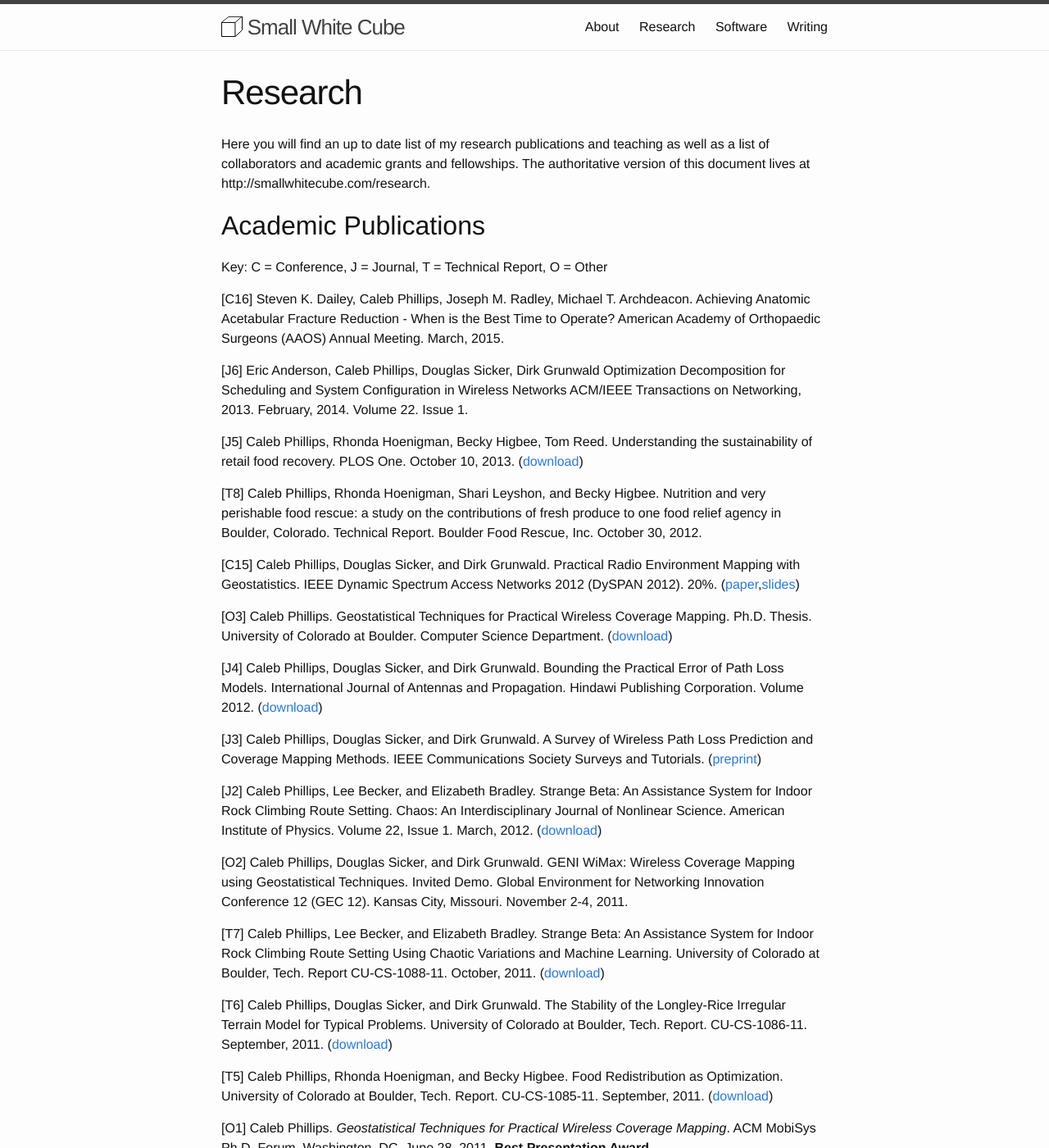
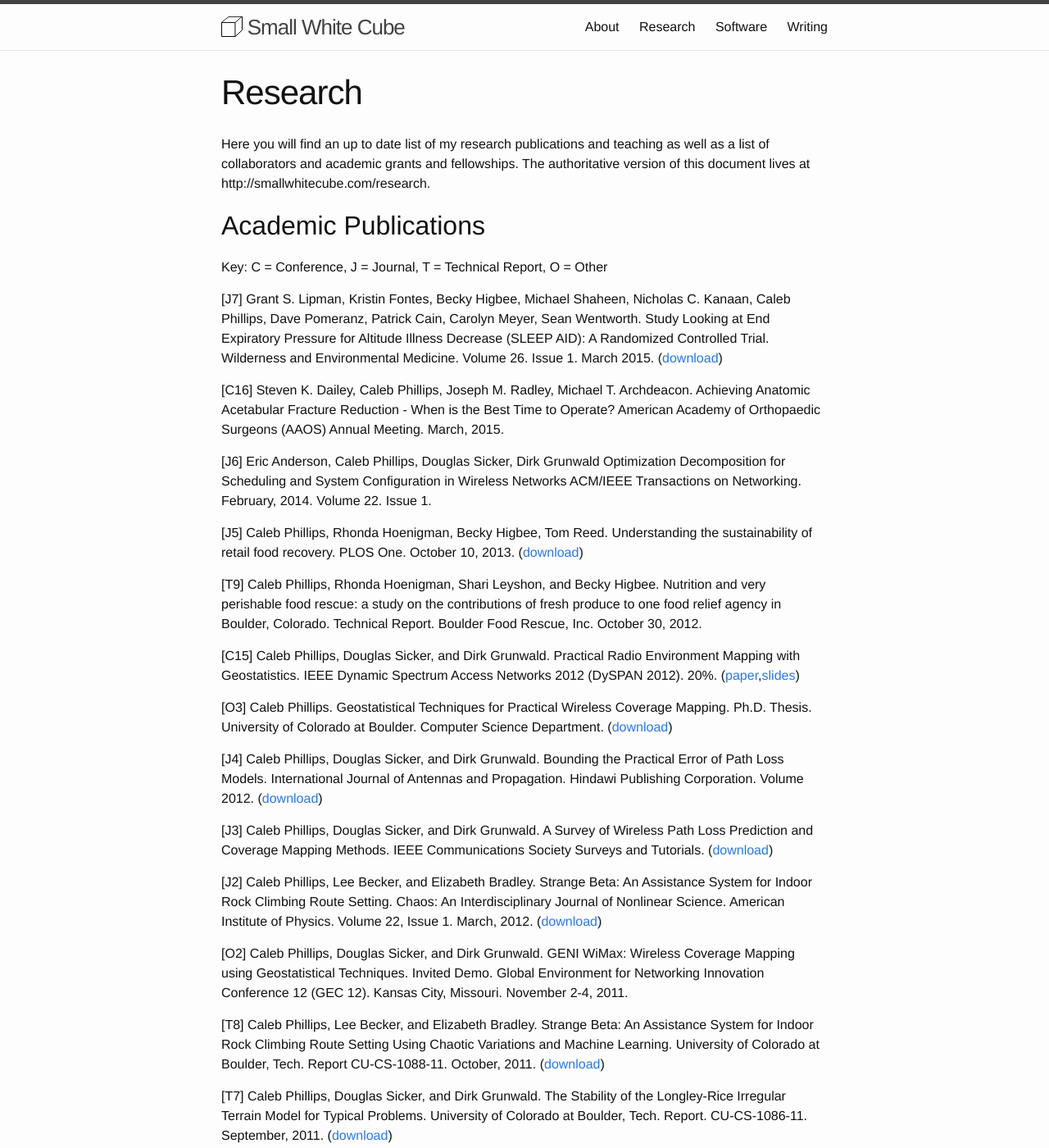
Before and after one commit to somerandomsequence/smallwhitecube, a Jekyll site: the page built from research.md, in a window 1280 px wide and 1400 px high. Shown: the whole window at 82% size. Built offline with Jekyll 4.4.1, drawn with Linux system fonts in a browser that asks for light colours; some of the changed text lies outside the part shown.

Commit message:
Updates to research and google code shut down

```diff
--- a/research.md
+++ b/research.md
@@ -9,13 +9,15 @@ Here you will find an up to date list of my research publications and teaching a
 
 Key: C = Conference, J = Journal, T = Technical Report, O = Other
 
+[J7] Grant S. Lipman, Kristin Fontes, Becky Higbee, Michael Shaheen, Nicholas C. Kanaan, Caleb Phillips, Dave Pomeranz, Patrick Cain, Carolyn Meyer, Sean Wentworth. Study Looking at End Expiratory Pressure for Altitude Illness Decrease (SLEEP AID): A Randomized Controlled Trial. Wilderness and Environmental Medicine. Volume 26. Issue 1. March 2015. ([download](http://www.wemjournal.org/article/S1080-6032%2814%2900310-X/abstract))
+
 [C16] Steven K. Dailey, Caleb Phillips, Joseph M. Radley, Michael T. Archdeacon. Achieving Anatomic Acetabular Fracture Reduction - When is the Best Time to Operate? American Academy of Orthopaedic Surgeons (AAOS) Annual Meeting. March, 2015.
 
-[J6] Eric Anderson, Caleb Phillips, Douglas Sicker, Dirk Grunwald Optimization Decomposition for Scheduling and System Configuration in Wireless Networks ACM/IEEE Transactions on Networking, 2013. February, 2014. Volume 22. Issue 1.
+[J6] Eric Anderson, Caleb Phillips, Douglas Sicker, Dirk Grunwald Optimization Decomposition for Scheduling and System Configuration in Wireless Networks ACM/IEEE Transactions on Networking. February, 2014. Volume 22. Issue 1.
 
 [J5] Caleb Phillips, Rhonda Hoenigman, Becky Higbee, Tom Reed. Understanding the sustainability of retail food recovery. PLOS One. October 10, 2013. ([download](http://dx.plos.org/10.1371/journal.pone.0075530))
 
-[T8] Caleb Phillips, Rhonda Hoenigman, Shari Leyshon, and Becky Higbee. Nutrition and very perishable food rescue: a study on the contributions of fresh produce to one food relief agency in Boulder, Colorado. Technical Report. Boulder Food Rescue, Inc. October 30, 2012.
+[T9] Caleb Phillips, Rhonda Hoenigman, Shari Leyshon, and Becky Higbee. Nutrition and very perishable food rescue: a study on the contributions of fresh produce to one food relief agency in Boulder, Colorado. Technical Report. Boulder Food Rescue, Inc. October 30, 2012.
 
 [C15] Caleb Phillips, Douglas Sicker, and Dirk Grunwald. Practical Radio Environment Mapping with Geostatistics. IEEE Dynamic Spectrum Access Networks 2012 (DySPAN 2012). 20%. ([paper](/pdfs/papers/dyspan2012.pdf),[slides](http://prezi.com/skk03hba2vlx/dyspan-2012/))
 
@@ -23,18 +25,18 @@ Key: C = Conference, J = Journal, T = Technical Report, O = Other
 
 [J4] Caleb Phillips, Douglas Sicker, and Dirk Grunwald. Bounding the Practical Error of Path Loss Models. International Journal of Antennas and Propagation. Hindawi Publishing Corporation. Volume 2012. ([download](http://www.hindawi.com/journals/ijap/2012/754158/))
 
-[J3] Caleb Phillips, Douglas Sicker, and Dirk Grunwald. A Survey of Wireless Path Loss Prediction and Coverage Mapping Methods. IEEE Communications Society Surveys and Tutorials. ([preprint](http://ieeexplore.ieee.org/xpl/articleDetails.jsp?tp=&arnumber=6165627&contentType=Early+Access+Articles&searchField%3DSearch_All%26queryText%3DA+Survey+of+Wireless+Path+Loss+Prediction+and+Coverage+Mapping+Methods))
+[J3] Caleb Phillips, Douglas Sicker, and Dirk Grunwald. A Survey of Wireless Path Loss Prediction and Coverage Mapping Methods. IEEE Communications Society Surveys and Tutorials. ([download](/pdfs/papers/ieeesurvey2013.pdf))
 
 [J2] Caleb Phillips, Lee Becker, and Elizabeth Bradley. Strange Beta: An Assistance System for Indoor Rock Climbing Route Setting. Chaos: An Interdisciplinary Journal of Nonlinear Science. American Institute of Physics. Volume 22, Issue 1. March, 2012. ([download](http://link.aip.org/link/?CHA/22/013130))
 
 [O2] Caleb Phillips, Douglas Sicker, and Dirk Grunwald. GENI WiMax: Wireless Coverage Mapping using Geostatistical Techniques. Invited Demo. Global Environment for Networking Innovation Conference 12 (GEC 12). Kansas City, Missouri. November 2-4, 2011.
 
-[T7] Caleb Phillips, Lee Becker, and Elizabeth Bradley. Strange Beta: An Assistance System for Indoor Rock Climbing Route Setting Using Chaotic Variations and Machine Learning. University of Colorado at Boulder, Tech. Report CU-CS-1088-11. October, 2011. ([download](http://www.cs.colorado.edu/department/publications/reports/docs/CU-CS-1088-11.pdf))
+[T8] Caleb Phillips, Lee Becker, and Elizabeth Bradley. Strange Beta: An Assistance System for Indoor Rock Climbing Route Setting Using Chaotic Variations and Machine Learning. University of Colorado at Boulder, Tech. Report CU-CS-1088-11. October, 2011. ([download](http://www.cs.colorado.edu/department/publications/reports/docs/CU-CS-1088-11.pdf))
 
-[T6] Caleb Phillips, Douglas Sicker, and Dirk Grunwald. The Stability of the Longley-Rice Irregular Terrain Model for Typical Problems.
+[T7] Caleb Phillips, Douglas Sicker, and Dirk Grunwald. The Stability of the Longley-Rice Irregular Terrain Model for Typical Problems.
 University of Colorado at Boulder, Tech. Report. CU-CS-1086-11. September, 2011. ([download](/pdfs/papers/cu_cs_1086_11.pdf))
 
-[T5] Caleb Phillips, Rhonda Hoenigman, and Becky Higbee. Food Redistribution as Optimization. University of Colorado at Boulder, Tech. Report. CU-CS-1085-11. September, 2011. ([download](/pdfs/papers/cu_cs_1085_11.pdf))
+[T6] Caleb Phillips, Rhonda Hoenigman, and Becky Higbee. Food Redistribution as Optimization. University of Colorado at Boulder, Tech. Report. CU-CS-1085-11. September, 2011. ([download](/pdfs/papers/cu_cs_1085_11.pdf))
 
 [O1] Caleb Phillips. *Geostatistical Techniques for Practical Wireless Coverage Mapping*. ACM MobiSys Ph.D. Forum. Washington, DC. June 28, 2011. **Best Presentation Award**.
 
@@ -181,6 +183,8 @@ Oregon in 2007.
 *  Rhonda Hoenigman (University of Colorado, Boulder)
 *  [Harold Gonzales](http://systems.cs.colorado.edu/~gonzales/) (Google)
 *  [Dirk Grunwald](http://systems.cs.colorado.edu/mediawiki/index.php/User:Grunwald) (University of Colorado, Boulder)
+*  [Nicholas Kanaan](http://healthcare.utah.edu/fad/mddetail.php?physicianID=u0844825) (University of Utah)
+*  [Grant Lipman](https://med.stanford.edu/profiles/grant-lipman) (Stanford)
 *  [Tony McGregor](http://www.cs.waikato.ac.nz/genquery.php?linklevel=4&linklist=cs&linkname=J_to_P&linktype=report&listby=Name&lwhere=unique_record_id=11&children=) (University of Waikato)
 *  [Scott Raynel](http://www.wand.net.nz/~smr26/) (University of Waikato)
 *  [Douglas Sicker](http://spot.colorado.edu/~sicker/index.html) (University of Colorado, Boulder)
```
Also changed, not shown: other parts of research.md (+4 -4 lines), software.md (+1 -1 lines), 1 other file.
